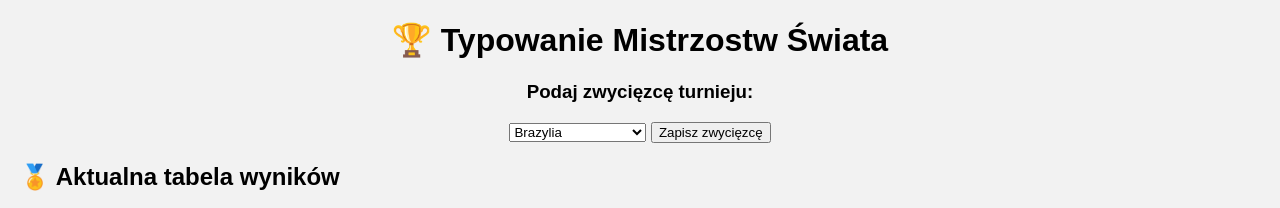
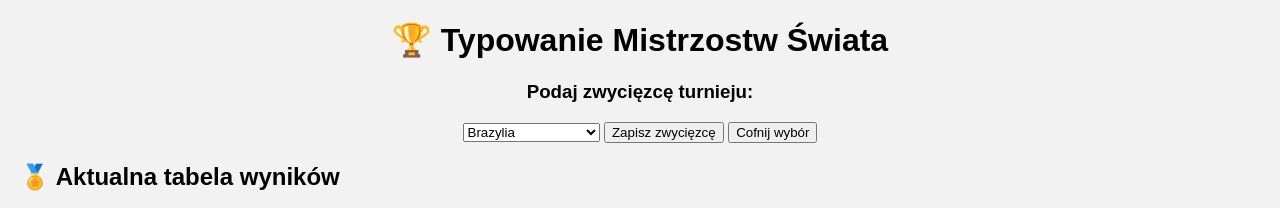
Before and after one commit to radekk1233/typowanie2026, a plain HTML site: page index.html in a window 1280 px wide. Shown: the top 208 px of the page. Drawn offline with Linux system fonts and the light colour scheme.

Commit message:
Update index.html

```diff
--- a/index.html
+++ b/index.html
@@ -67,6 +67,7 @@
       <option value="Stany Zjednoczone">Stany Zjednoczone</option>
     </select>
     <button onclick="setWinner()">Zapisz zwycięzcę</button>
+    <button onclick="resetWinner()">Cofnij wybór</button> <!-- Przycisk do cofania wyboru -->
   </div>
 
   <!-- Wyniki -->
@@ -129,6 +130,13 @@
       finalWinner = document.getElementById("zwyciezca").value;
       alert("Zwycięzca turnieju zapisany jako: " + finalWinner);
       updateResults();
+    }
+
+    function resetWinner() {
+      finalWinner = ""; // Cofnięcie wyboru zwycięzcy
+      document.getElementById("zwyciezca").value = ""; // Czyszczenie formularza
+      alert("Cofnięto wybór zwycięzcy.");
+      updateResults(); // Odświeżenie wyników
     }
 
     function loadData() {
```
